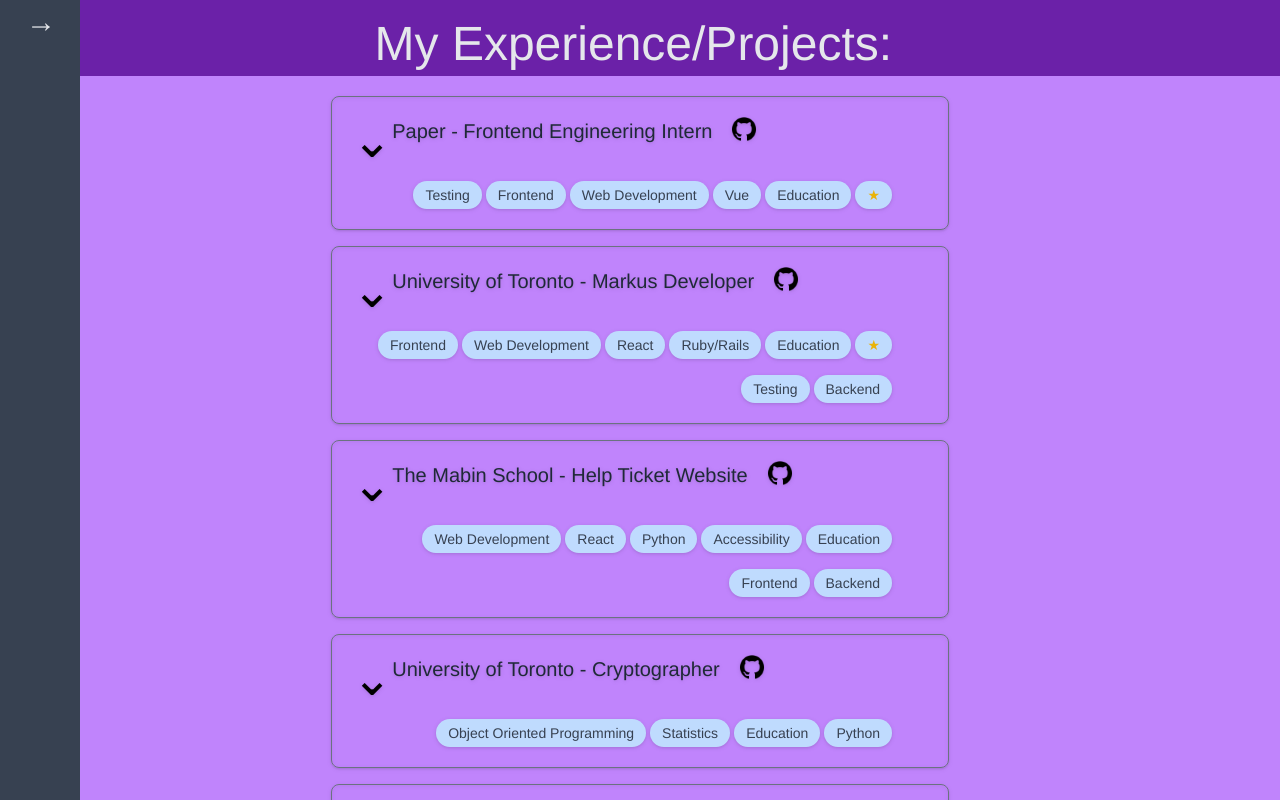
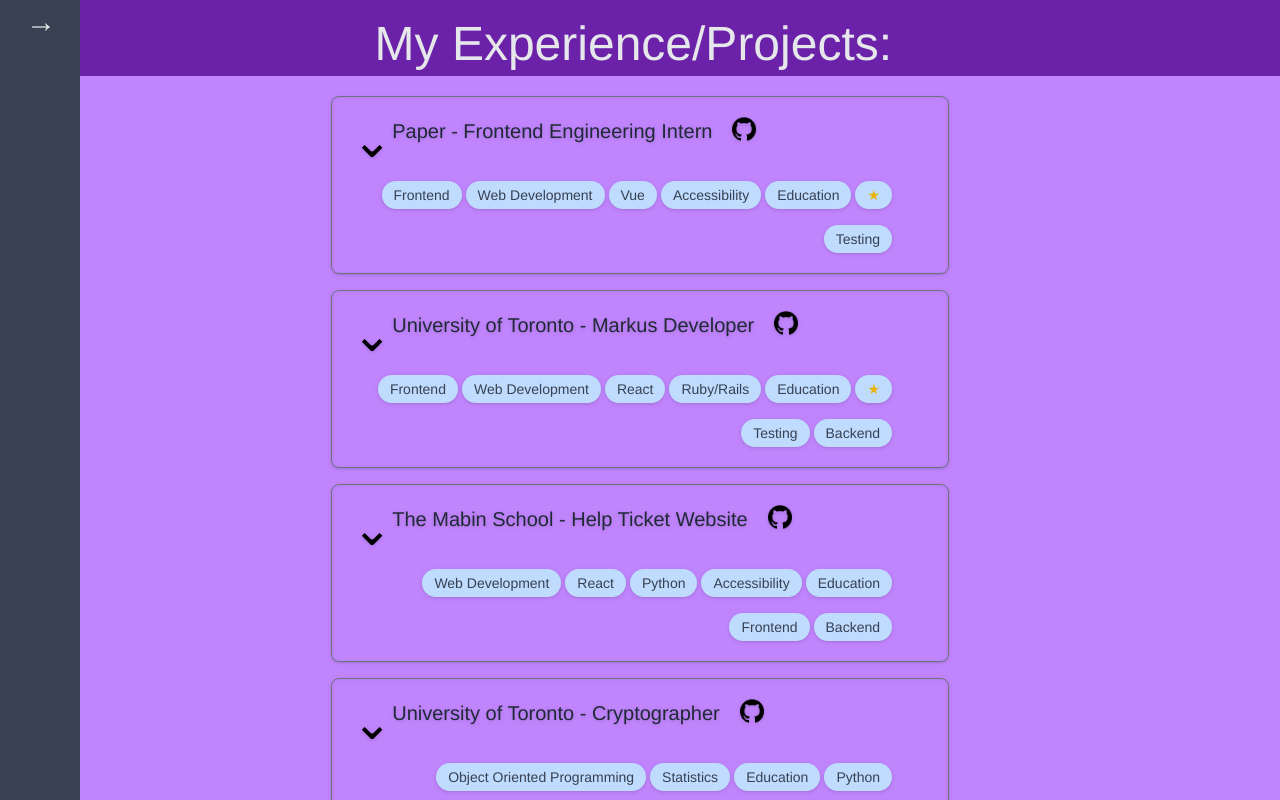
Before and after one commit to WeissSa/portfolio, a Vue app: page /#/ in a window 1280 px wide. Shown: the top 800 px of the page. Built offline with nearby package versions, Linux system fonts and the light colour scheme.

Commit message:
updated copies

```diff
--- a/src/assets/posts.json
+++ b/src/assets/posts.json
@@ -45,7 +45,7 @@
         "title": "Paper - Frontend Engineering Intern",
         "repo": "/private",
         "description": "<p>During the summer of 2022 I got the pleasure of working as a frontend engineering intern at <span> <a href='https://paper.co/' class='text-blue-700 font-bold'> Paper.co </a> </span>. During this time I learned so much about web development and good coding standards. I mainly worked with Vue.js and Jest, but I also did some work with PDF.js. I worked on optimizing the user experience for thousands of Tutors and Students. My most impactful contributions include (but are not limited to, partially due to an NDA): an automatic essay word counter for PDFs, essay comment saving for tutors on reload and helping an admin user detect inappropriate essay comments. In total, I wrote over 4.5k lines of code over my 15 week internship. I also built skills in code-reviewing my colleagues and working in an agile environment. </p>",
-        "tags": ["★", "Education", "Vue", "Web Development", "Frontend", "Testing"],
+        "tags": ["★", "Education", "Accessibility", "Vue", "Web Development", "Frontend", "Testing"],
         "image": "paper.jpg"
     }
 ]
--- a/src/components/AboutMe.vue
+++ b/src/components/AboutMe.vue
@@ -40,7 +40,7 @@ export default {
             "Went to high school at the University of Toronto Schools and developed a love of Classical History",
             "Developed a love for Computer Science in grade 10 and began working on a game development project for a year in grade 12",
             "Went to University of Toronto for Computer Science with a minor in Math",
-            "Currently I am exploring fields of computer science but am particularly interested in software development and AI",
+            "Currently I am exploring fields of Computer Science but am particularly interested in software development and AI",
           ],
           pic: "experience.jpg",
           picAlt:
```
